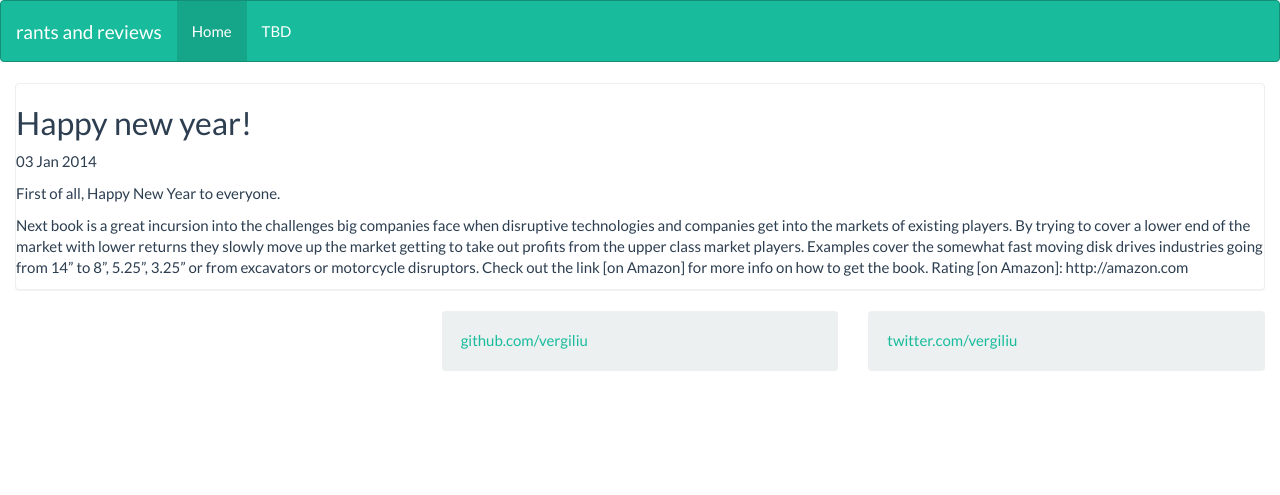
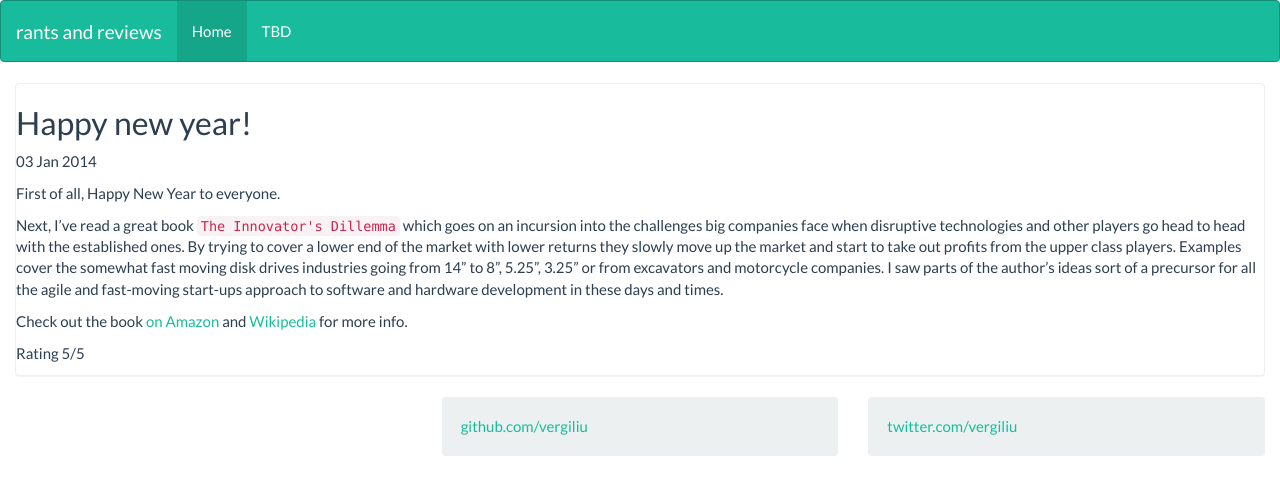
Before and after one commit to vergiliu/vergiliu.github.io, a Jekyll site: the page built from _posts/2014-01-03-happy-new-year.md, in a window 1280 px wide. Shown: the top 495 px of the page. Built offline with Jekyll 4.4.1, drawn with Linux system fonts in a browser that asks for light colours; Markdown is read by kramdown in place of the engine named in the settings.

```diff
--- a/_posts/2014-01-03-happy-new-year.md
+++ b/_posts/2014-01-03-happy-new-year.md
@@ -2,12 +2,17 @@
 layout: post
 title:  "Happy new year!"
 date:   2014-01-03 20:45:00
-categories: jekyll update draft
-tags: books reviews
+categories: books
+tags: [books, reviews, 2014]
 ---
+
 First of all, Happy New Year to everyone.
 
-Next book is a great incursion into the challenges big companies face when disruptive technologies and companies get into the markets of existing players. By trying to cover a lower end of the market with lower returns they slowly move up the market getting to take out profits from the upper class market players. Examples cover the somewhat fast moving disk drives industries going from 14" to 8", 5.25", 3.25" or from excavators or motorcycle disruptors.
-Check out the link [on Amazon] for more info on how to get the book.
-Rating
-[on Amazon]: http://amazon.com
+Next, I've read a great book `The Innovator's Dillemma` which goes on an incursion into the challenges big companies face when disruptive technologies and other players go head to head with the established ones. By trying to cover a lower end of the market with lower returns they slowly move up the market and start to take out profits from the upper class players. Examples cover the somewhat fast moving disk drives industries going from 14" to 8", 5.25", 3.25" or from excavators and motorcycle companies. I saw parts of the author's ideas sort of a precursor for all the agile and fast-moving start-ups approach to software and hardware development in these days and times.
+
+Check out the book [on Amazon] and [Wikipedia] for more info.
+
+Rating 5/5
+
+[on Amazon]: http://www.amazon.com/The-Innovators-Dilemma-Revolutionary-Business/dp/0062060244
+[Wikipedia]: http://en.wikipedia.org/wiki/The_Innovator's_Dilemma
```
Also changed, not shown: _posts/2013-12-29-welcome-to-jekyll.md (+1 -1 lines).
